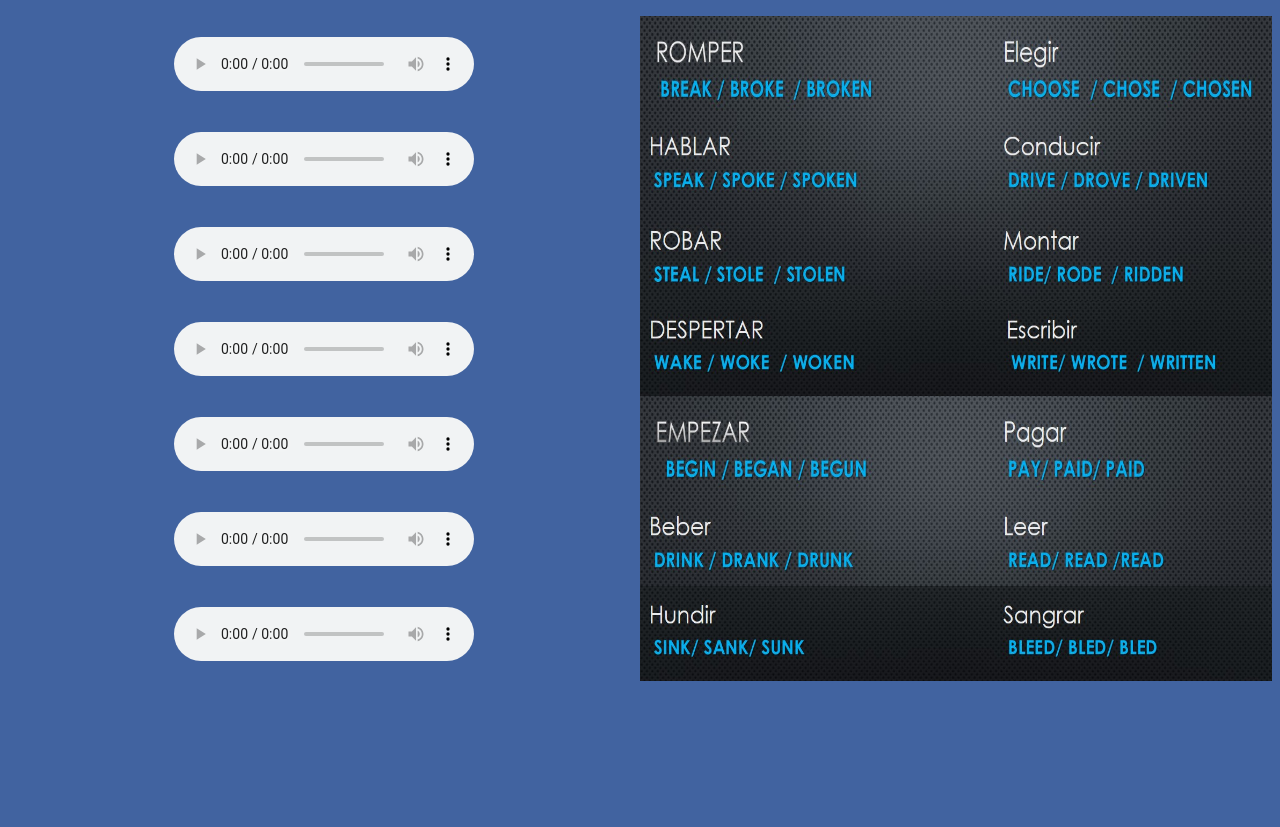
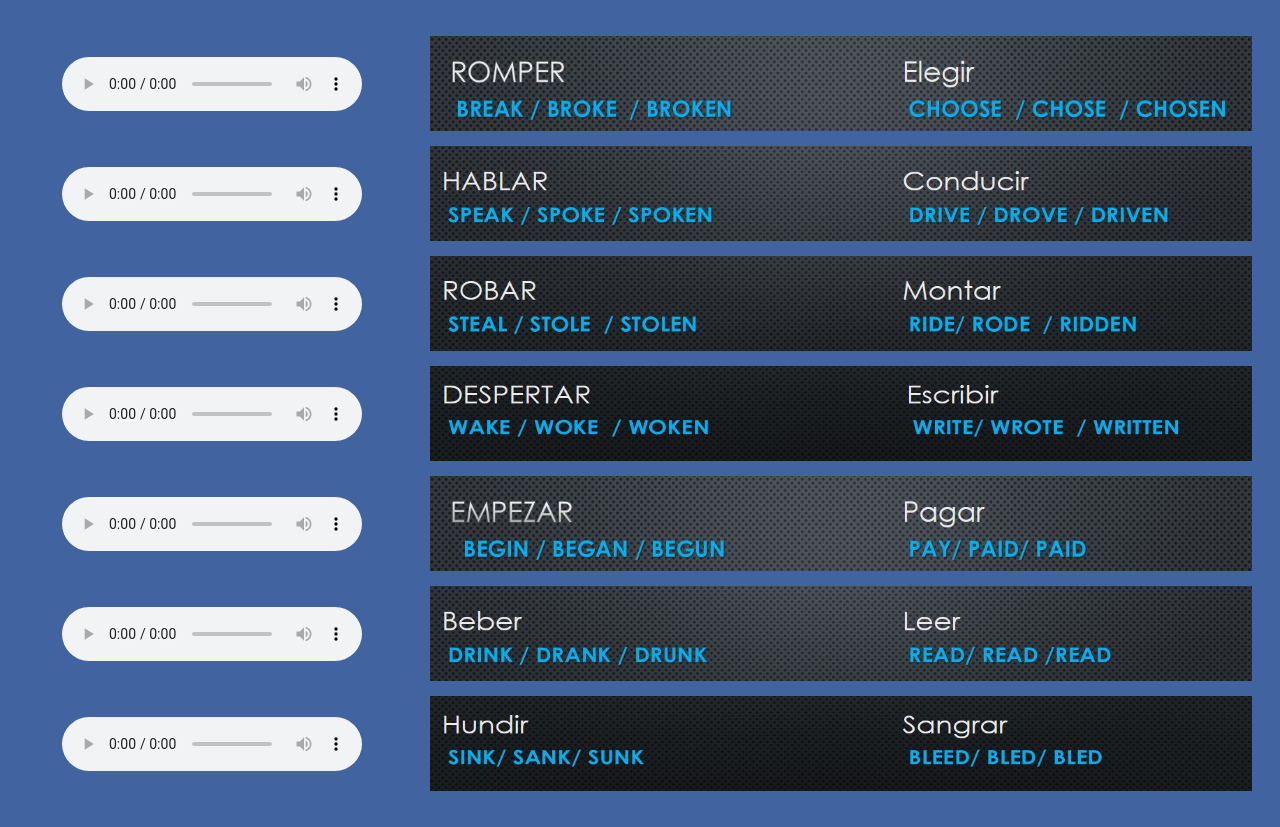
Before and after one commit to brendtdev/hired, a plain HTML site: page index.html in a window 1280 px wide. Before the commit the page ends 800 px from the top, so only its background shows below. Drawn offline with Linux system fonts and the light colour scheme.

Commit message:
Update index.html

```diff
--- a/index.html
+++ b/index.html
@@ -16,10 +16,11 @@
 
 
 .container{
-
 	 display: grid;
-	 grid-template-columns:1fr 1fr;
-   }
+	 grid-template-columns:30% 1fr;
+    padding: 20px;
+     grid-row-gap: 15px;
+   grid-column-gap: 35px;}
 
 .grid-item{
    background-color: #03afff;
```
